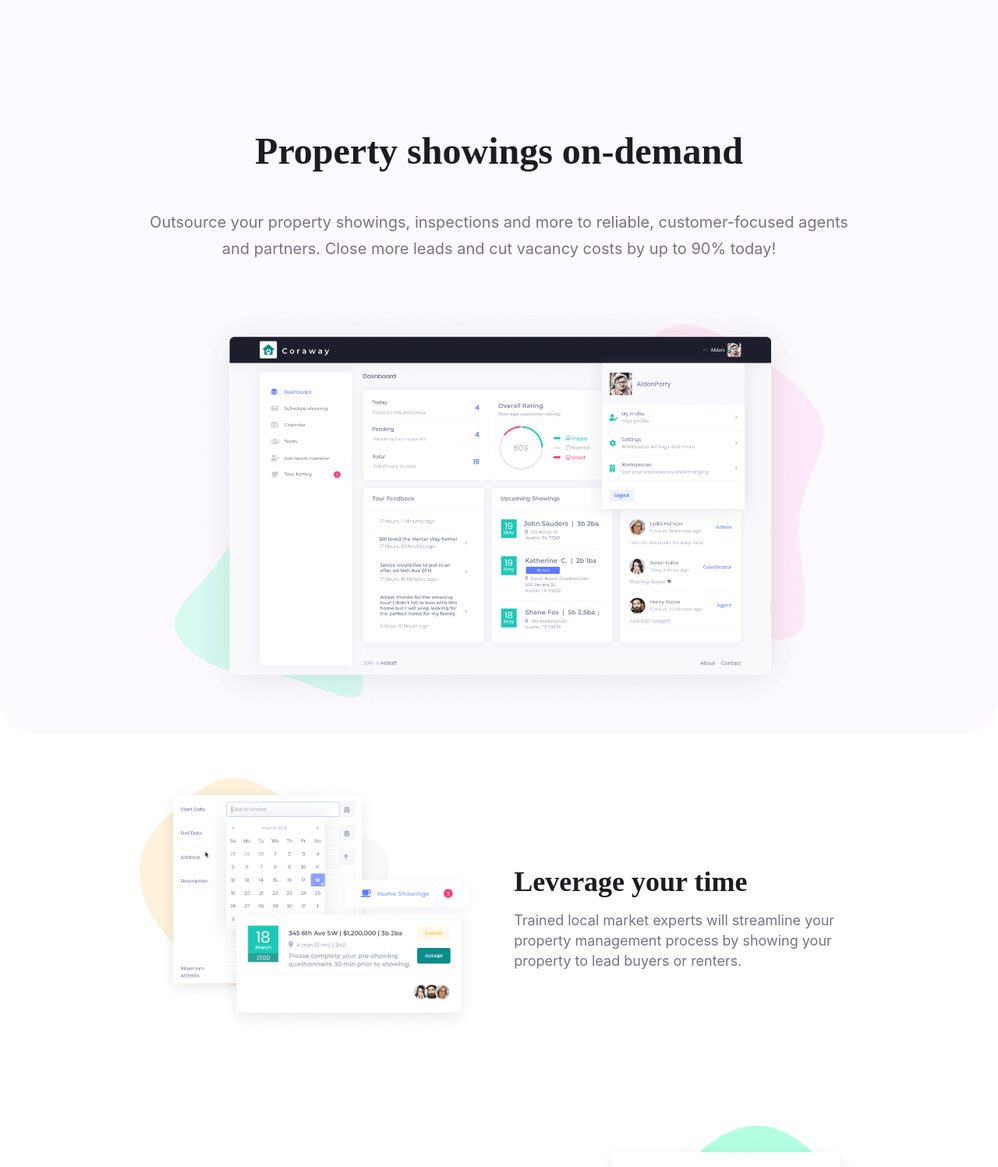
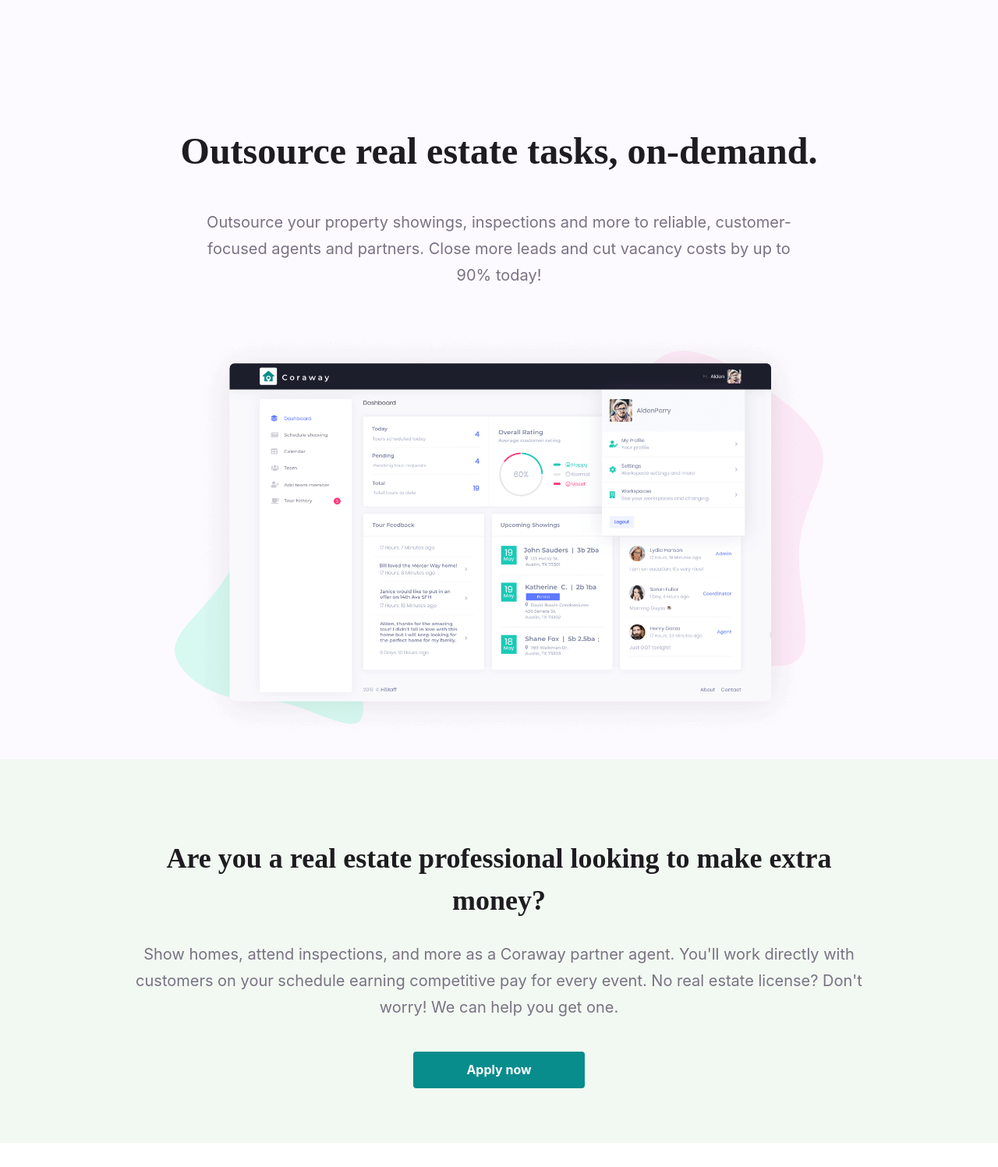
Before and after one commit to gwiz0210/coraway-website-static, a Gatsby site: page / in a window 1280 px wide. Shown: the part 90-1587 px from the top of the page at 78% size. Built offline with nearby package versions, Linux system fonts and the light colour scheme; Gatsby itself is replaced by a stand-in of ours.

Commit message:
Update text and add a section

```diff
--- a/src/pages/index.js
+++ b/src/pages/index.js
@@ -14,10 +14,19 @@ const IndexPage = () => (
         <SEO title="Home showings, on-demand."/>
 
         <div className={"page-header home"}>
-            <h1>Property showings on-demand</h1>
+            <h1>Outsource real estate tasks, on-demand.</h1>
             {/* <p>Landlords, real estate agents, and property managers can have their property shown<br/> to potential renters and buyers. Cut vacancy costs by up to 90% today!</p> */}
-            <p>Outsource your property showings, inspections and more to reliable, customer-focused agents <br/>and partners. Close more leads and cut vacancy costs by up to 90% today! </p>
+            <p className={"centered-text header"}>Outsource your property showings, inspections and more to reliable, customer-focused agents and partners. Close more leads and cut vacancy costs by up to 90% today! </p>
             <img alt={"Dashboard"} src={featureImage}/>
+        </div>
+        <div className={"page-header about"}>
+            <h2 className={"subtitle"}>Are you a real estate professional looking to make extra money?</h2>
+            <p className={"centered-text desc"}>Show homes, attend inspections, and more as a Coraway partner agent. You'll work directly with customers on your schedule earning competitive pay for every event. No real estate license? Don't worry! We can help you get one.</p>
+            <div className={"get-started"}>
+                <div className={"button"}>
+                    <a href="https://coraway.typeform.com/to/Ttjs8g" target={"_blank"}>Apply now</a>
+                </div>
+            </div>
         </div>
         <div className={"container"}>
             <div className={"features"}>
@@ -107,7 +116,6 @@ const IndexPage = () => (
                 </div>
             </div>
         </div>
-
         <div className={"call-to-action"}>
             <div className={"container"}>
                 <div className={"call-to-action__content"}>
--- a/static/styles/_all.scss
+++ b/static/styles/_all.scss
@@ -59,8 +59,8 @@ body {
   .page-header {
     text-align: center;
     padding: 100px 0 100px 0;
-    background-color: #fdfaff;
-    border-radius: 0px 0px 40px 40px;
+
+    // border-radius: 0px 0px 40px 40px;
 
     h1 {
       font-style: normal;
@@ -93,6 +93,30 @@ body {
 
     &.home {
       padding-bottom: 30px;
+      background-color: #fdfaff;
+    }
+
+    &.about {
+      padding-bottom: 30px;
+      background-color: rgb(242,249,242);
+      .get-started {
+        display: flex;
+        justify-content: center;
+        padding: 40px;
+        a {
+          width: 220px;
+          height: 47px;
+          font-style: normal;
+          font-weight: bold;
+          font-size: 16px;
+          line-height: 47px;
+          display: block;
+          background: #098C8C;
+          border-radius: 4px;
+          text-align: center;
+          color: #FFFFFF;
+        }
+      }
     }
 
     @media screen and (max-width: $break-small) {
@@ -164,6 +188,44 @@ body {
 
       h2 {
         margin-top: 10px;
+      }
+    }
+  }
+
+  .for-agents {
+    .button {
+      width: 50%;
+      display: flex;
+      flex-direction: column;
+      justify-content: center;
+
+      @media screen and (max-width: $break-small) {
+        display: block;
+        width: 100%;
+        margin-top: 30px;
+      }
+
+      a {
+        font-size: 18px;
+        background-color: #64be86;
+        width: 184px;
+        margin-left: auto;
+        border-radius: 4px;
+        height: 54px;
+        display: flex;
+        text-align: center;
+        justify-content: center;
+        font-weight: bold;
+        flex-direction: column;
+        color: #098C8C;
+
+        @media screen and (max-width: $break-small) {
+          margin: 0 auto;
+        }
+
+        &:active {
+
+        }
       }
     }
   }
@@ -427,4 +489,22 @@ body {
       color: #FFFFFF;
     }
   }
+
+  .subtitle {
+    margin: auto;
+    width: 70%;
+    padding-bottom: 25px;
+  }
+  .centered-text {
+    margin: auto;
+
+    &.header {
+      width: 60%;
+    }
+    &.desc {
+      width: 75%;
+    }
+  }
+
+
 }
```
